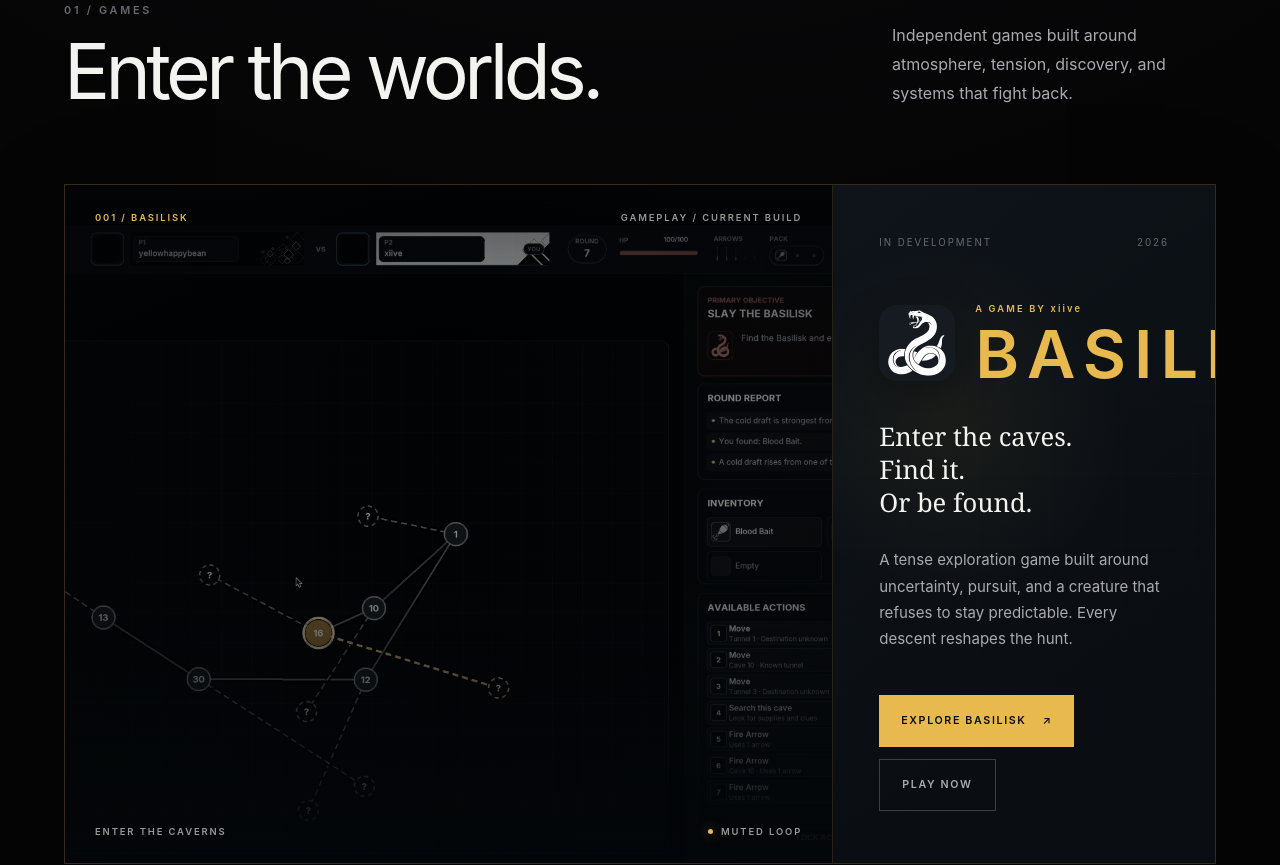
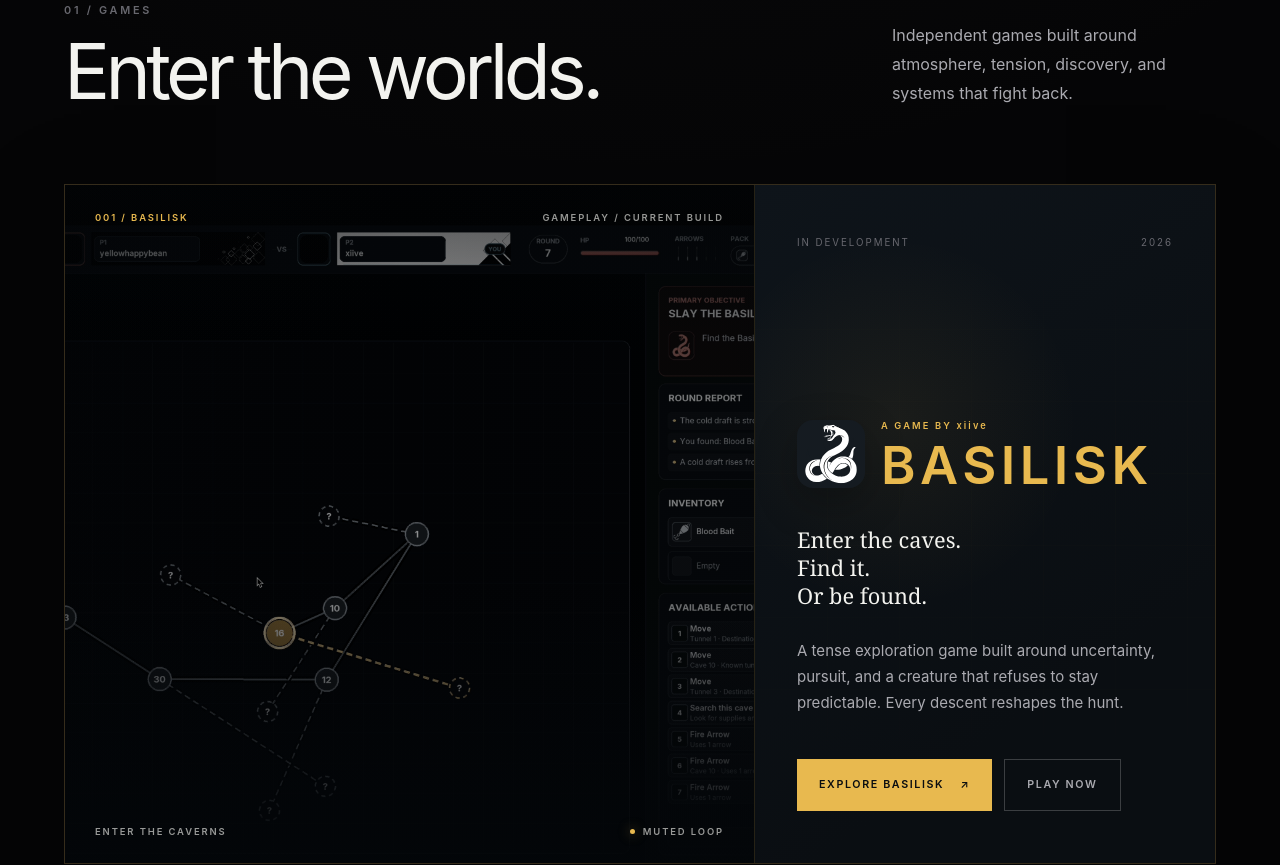
Before and after one commit to austinmhorn/xiive-studio, a website: page public/index.html in a window 1280 px wide. Shown: the part 947-1812 px from the top of the page. Drawn offline with Linux system fonts and the light colour scheme.

Commit message:
Load desktop tuning styles

```diff
--- a/public/index.html
+++ b/public/index.html
@@ -12,6 +12,7 @@
     >
 
     <link rel="stylesheet" href="/css/styles.css">
+    <link rel="stylesheet" href="/css/desktop-tuning.css">
 </head>
 
 <body>
```
